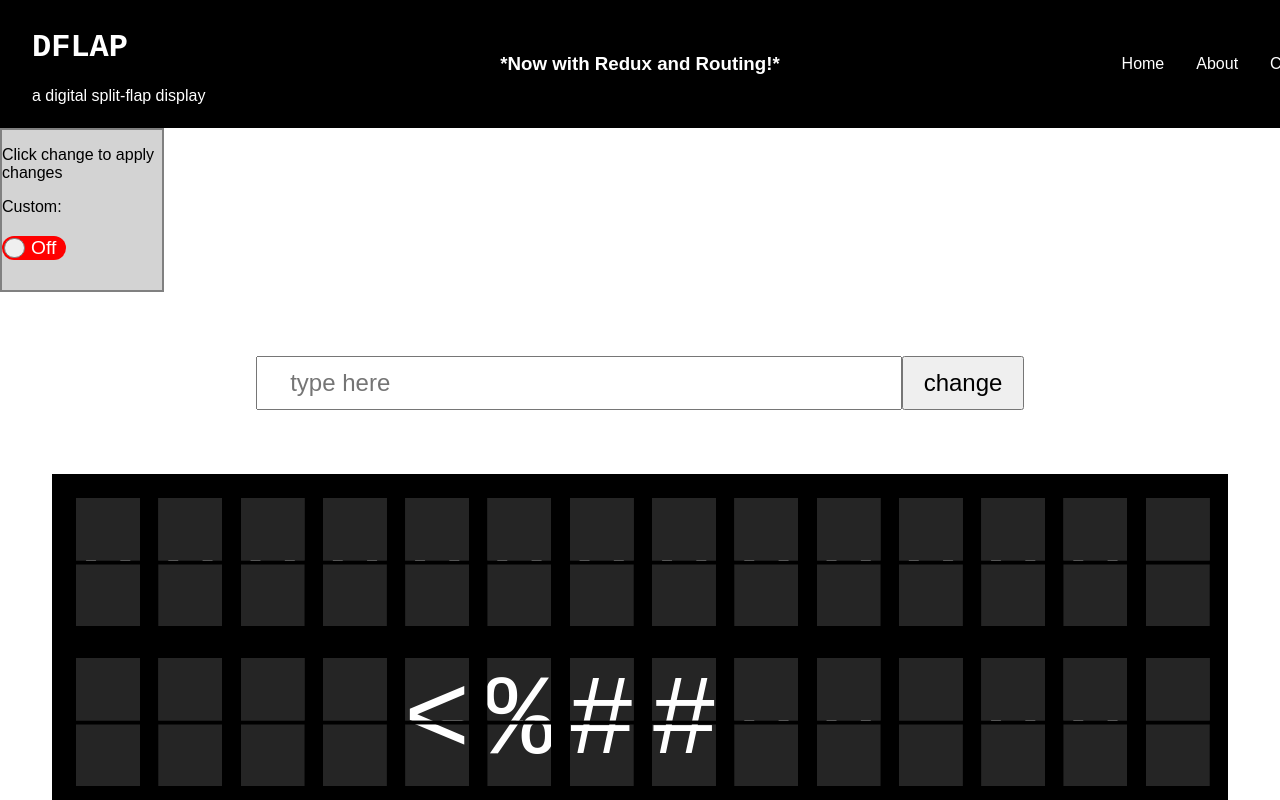
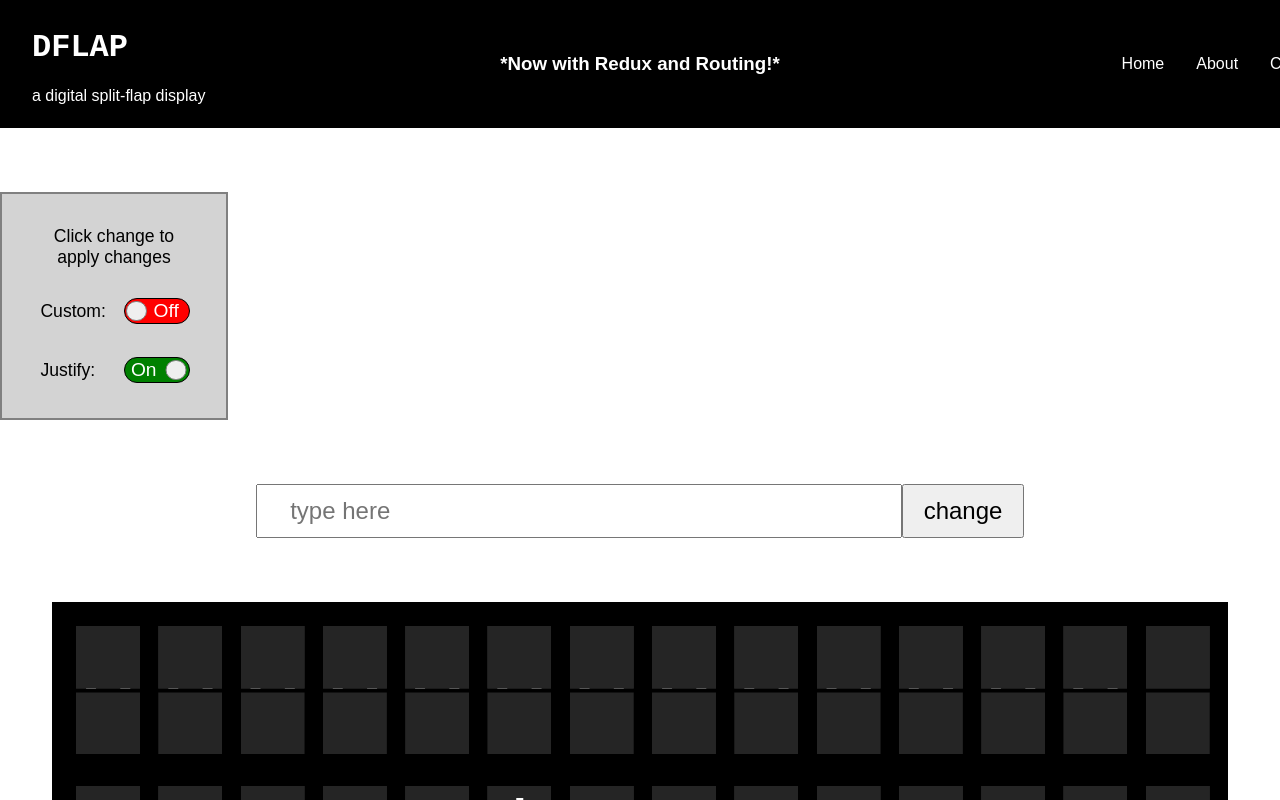
Before and after one commit to juanmcol/dflap, a React (Vite) app: page / in a window 1280 px wide. Shown: the top 800 px of the page. Built offline with nearby package versions, Linux system fonts and the light colour scheme.

Commit message:
Improve the settings menu's layout.

```diff
--- a/src/components/Settings.jsx
+++ b/src/components/Settings.jsx
@@ -13,11 +13,18 @@ export const Settings = () => {
       dispatch(setCustom(false));
   }
 
+  function handleJustify() {
+    if (justify === true)
+      dispatch(setJustify(false));
+    else
+      dispatch(setJustify(true));
+  }
+
   return (
     <div id="settings">
-      <p>Click change to apply changes</p>
+      <div id="settings-info">Click change to apply changes</div>
       <div class="toggle-option">
-        <p>Custom: </p>
+        <div class="toggle-name">Custom: </div>
         <div class="toggle">
           <button class={ custom ? "toggle-button toggleSwitchOn" : "toggle-button toggleSwitchOff" } onClick={handleCustom}/>
           <div class={ custom ? "toggle-background toggleBackgroundOn" : "toggle-background toggleBackgroundOff" }>
@@ -26,6 +33,16 @@ export const Settings = () => {
           </div>
         </div>
       </div>
+      <div class="toggle-option">
+        <div class="toggle-name">Justify: </div>
+        <div class="toggle">
+          <button class={ justify ? "toggle-button toggleSwitchOn" : "toggle-button toggleSwitchOff" } onClick={handleJustify}/>
+          <div class={ justify ? "toggle-background toggleBackgroundOn" : "toggle-background toggleBackgroundOff" }>
+            <div class={ justify ? "toggle-green toggleTextShow" : "toggle-green toggleTextHide" }>On</div>
+            <div class={ justify ? "toggle-red toggleTextHide" : "toggle-red toggleTextShow" }>Off</div>
+          </div>
+        </div>
+      </div>
     </div>
   )
 }
--- a/src/features/display/display.jsx
+++ b/src/features/display/display.jsx
@@ -39,7 +39,6 @@ export const Display = () => {
     dispatch(loadData());
     dispatch(setColumns(deviceWidth));
     dispatch(setLimit());
-    // dispatch(updateFlapOutput(flapOutput.map(row => [...row])));
     dispatch(updateFlapOutput(onClickInputHandler(input, data, limit)));
     setCurrentWidth(deviceWidth);
   }
--- a/src/features/display/displaySlice.jsx
+++ b/src/features/display/displaySlice.jsx
@@ -13,7 +13,7 @@ const initialState = {
   rows: 5,
   columns: 21,
   limit: 21,
-  justify: "center",
+  justify: true,
   custom: false,
   deviceW: screen.width,
   isLoading: false,
@@ -35,13 +35,13 @@ const displaySlice = createSlice({
       state.flapOutput = action.payload;
 
       // justify
-      if (state.justify === "left") {
+      if (state.justify === false) {
         state.flapOutput.forEach(arr => {
           const length1 = arr.length;
           arr.length = state.columns;
           arr.fill(" ", length1, arr.length);
         })
-      } else if (state.justify === "center") {
+      } else if (state.justify === true) {
         state.flapOutput.forEach(arr => {
           const length1 = arr.length;
           const side = Math.floor((state.columns - length1) / 2);
@@ -146,7 +146,7 @@ const displaySlice = createSlice({
     },
     setJustify: (state, action) => {
       const position = action.payload;
-      if (position === "left" || position === "center" || position === "right")
+      if (position === true || position === false)
         state.justify = position;
       else
         console.log("invalid assignment for state.display.justify");
--- a/src/styles/AppPage.css
+++ b/src/styles/AppPage.css
@@ -69,28 +69,51 @@ main {
   }
 
   #settings {
-    position: static;
-    z-index: 4;
+    display: grid;
     border: 2px solid gray;
     height: 10rem;
     width: 10rem;
     background-color: lightgray;
 
+    text-align: center;
+    padding: 2rem;
+    margin-top: 4rem;
+    align-content: space-between;
+
+    #settings-info {
+      font-size: 1.1rem;
+    }
+
+    .toggle-option {
+      display: grid;
+      grid-template-columns: 1fr 1fr;
+      align-items: center;
+      width: 10rem;
+      position: relative;
+      left: 4%;
+    }
+
+    .toggle-name {
+      justify-self: start;
+      font-size: 1.1rem;
+    }
+
     .toggle {
-      width: 10rem;
+      width: 100%;
       height: 2rem;
 
       display: flex;
       align-items: center;
+      justify-self: end;
     }
 
     .toggle-button {
       width: 1.3rem;
       height: 1.3rem;
 
-      position: absolute;
+      position: relative;
       z-index: 2;
-      left: 0.25rem;
+      left: 0.8rem;
 
       border-radius: 1rem;
       border: 1px solid gray;
@@ -110,6 +133,10 @@ main {
       font-size: 1.2rem;
       color: white;
       text-align: center;
+
+      position: relative;
+      right: 0.68rem;
+      border: 1px solid black;
 
       .toggle-green {
         position: relative;
```
